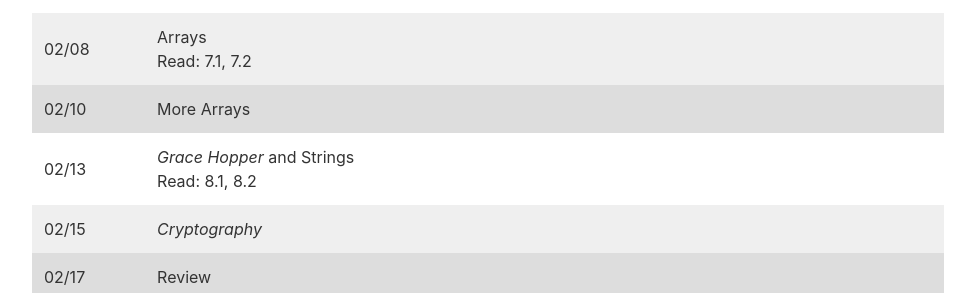
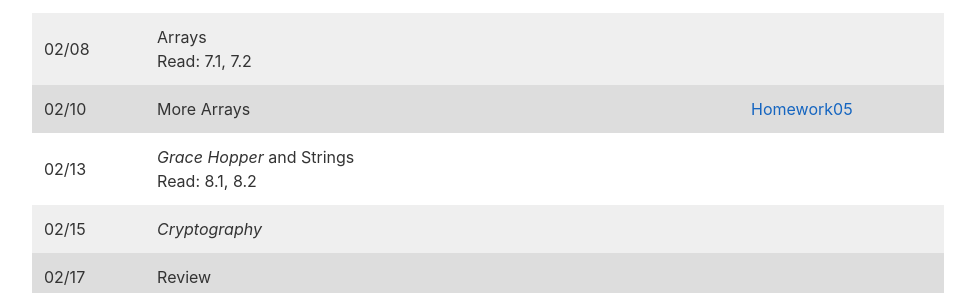
Before and after one commit to jacksonjw12/mbannister.github.io, a Jekyll site: the page built from _teaching/10-w17/index.md, in a window 1280 px wide and 900 px high, scrolled down 3341 px. Shown: the part 161-454 px from the top of the window, without its empty margins (152-1127 px from the left). Built offline with Jekyll 4.4.1, drawn with Linux system fonts in a browser that asks for light colours.

Commit message:
Link in homework for cs10

```diff
--- a/_teaching/10-w17/index.md
+++ b/_teaching/10-w17/index.md
@@ -110,7 +110,7 @@ All exams will be closed-note, closed-book, closed-computer, closed-calculator a
 02/03 | [_Social networks_](Slides/Networks.pdf) | [Homework04](Homework/Homework04.html) <!-- drop without a W -->
 02/06 | Call-by-reference <br /> Read: 4.6, 5.1, 5.2 <!-- Week 5; functions, scope, reference -->
 02/08 | Arrays <br /> Read: 7.1, 7.2
-02/10 | More Arrays
+02/10 | More Arrays | [Homework05](Homework/Homework05.html)
 02/13 | _Grace Hopper_ and Strings <br /> Read: 8.1, 8.2 <!-- Week 6; arrays -->
 02/15 | _Cryptography_
 02/17 | Review
```
